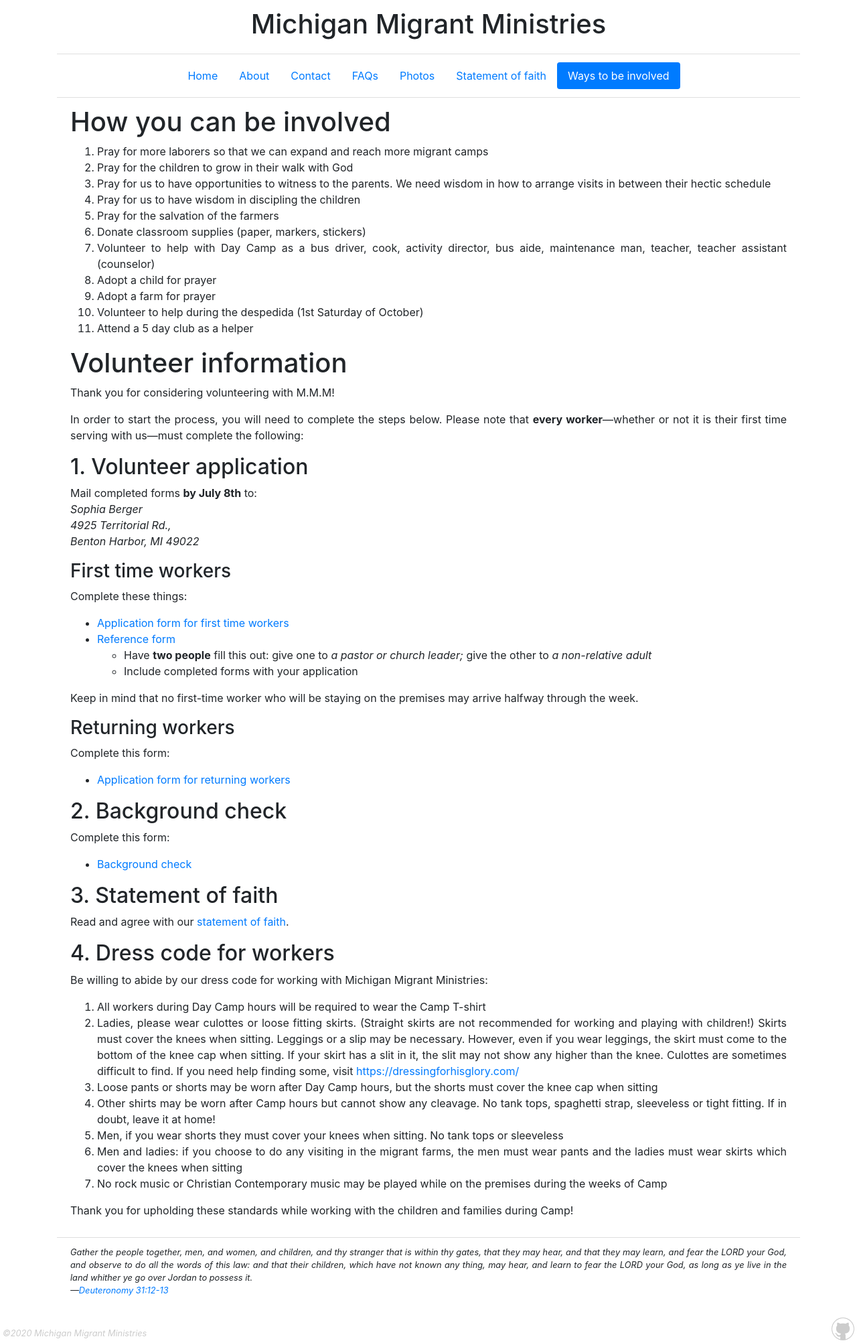
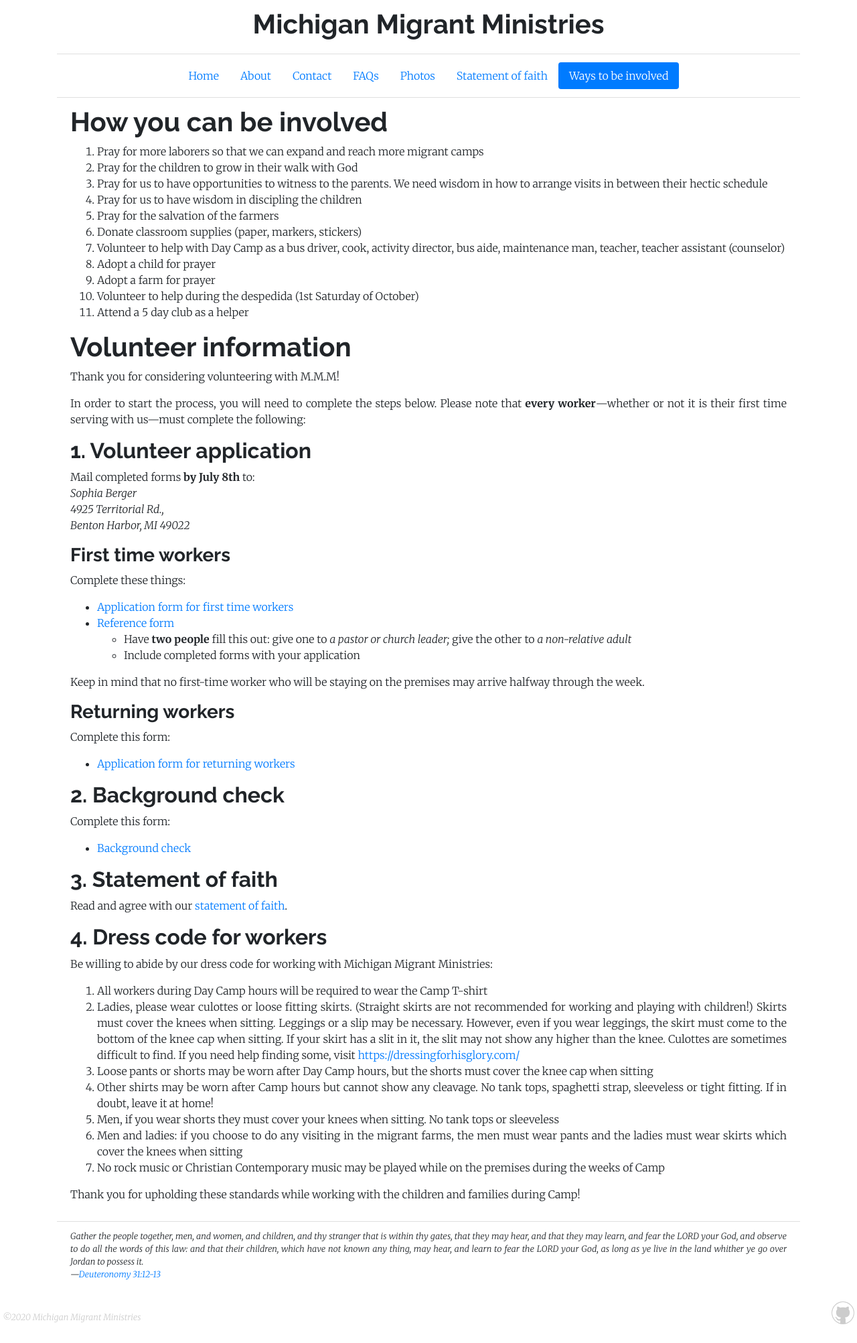
Before and after one commit to michigan-migrant-ministries/website, a Jekyll site: the page built from _pages/ways-to-be-involved.html, in a window 1280 px wide. Shown: the whole page at 67% size. Built offline with Jekyll 4.4.1, drawn with Linux system fonts in a browser that asks for light colours; after the commit the page ends 1981 px from its top, so only the background shows below that.

Commit message:
Switch to other fonts so it doesn't look quite so much like Bootstrap

```diff
--- a/_layouts/default.html
+++ b/_layouts/default.html
@@ -7,29 +7,7 @@
 
     <link rel="stylesheet" href="/assets/css/main.css">
     <link rel="stylesheet" href="https://fonts.googleapis.com/icon?family=Material+Icons">
-    <style>
-      body {
-        margin-bottom: 32px;
-      }
-      h1, h2, h3, h4, h5, h6 {
-        text-align: left;
-      }
-      .toe {
-        color: #ccc;
-        font-size: 0.8em;
-        font-style: italic;
-        position: absolute;
-        bottom: 0;
-        width: 100%;
-      }
-      html {
-        min-height: 100%;
-        position: relative;
-      }
-      q {
-        quotes: '“' '”' "‘" "’";
-      }
-    </style>
+    <link rel="stylesheet" href="https://fonts.googleapis.com/css2?family=Merriweather:ital,wght@0,300;0,700;1,300&family=Raleway:wght@700&display=block">
 
     <title>{{ page.title }} - {{ site.organization }}</title>
   </head>
--- a/_sass/custom.scss
+++ b/_sass/custom.scss
@@ -1 +1,30 @@
+$font-family-base: 'Merriweather', serif;
+$font-weight-normal: 300;
+$headings-font-family: 'Raleway', sans-serif;
+$headings-font-weight: 700;
 @import "../../_sass/bootstrap/bootstrap";
+
+b {
+  font-weight: 700;
+}
+body {
+  margin-bottom: 32px;
+}
+h1, h2, h3, h4, h5, h6 {
+  text-align: left;
+}
+.toe {
+  color: #ccc;
+  font-size: 0.8em;
+  font-style: italic;
+  position: absolute;
+  bottom: 0;
+  width: 100%;
+}
+html {
+  min-height: 100%;
+  position: relative;
+}
+q {
+  quotes: '“' '”' "‘" "’";
+}
```
